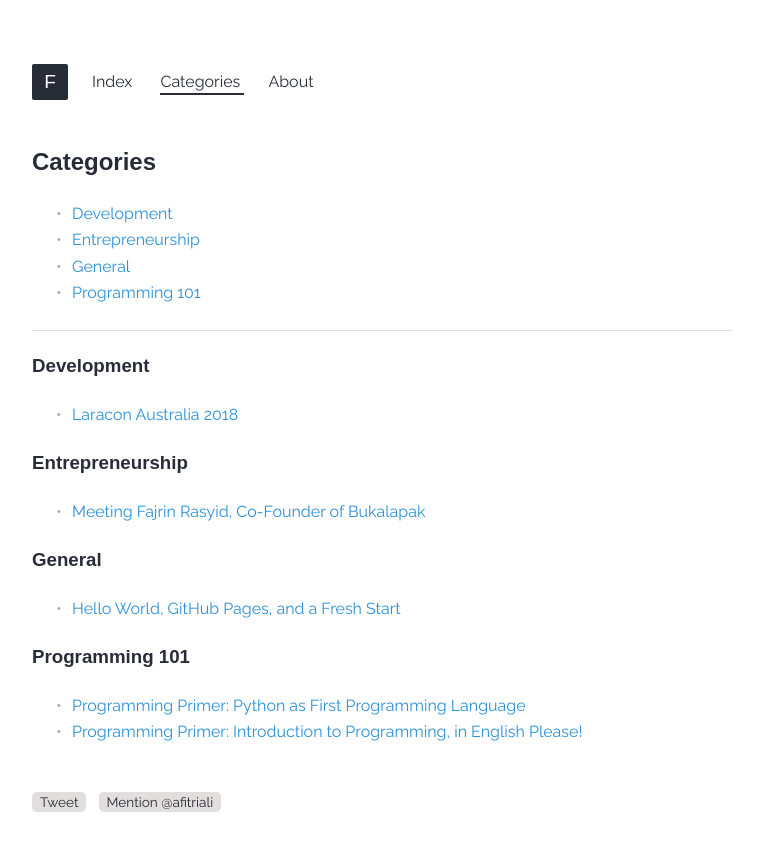
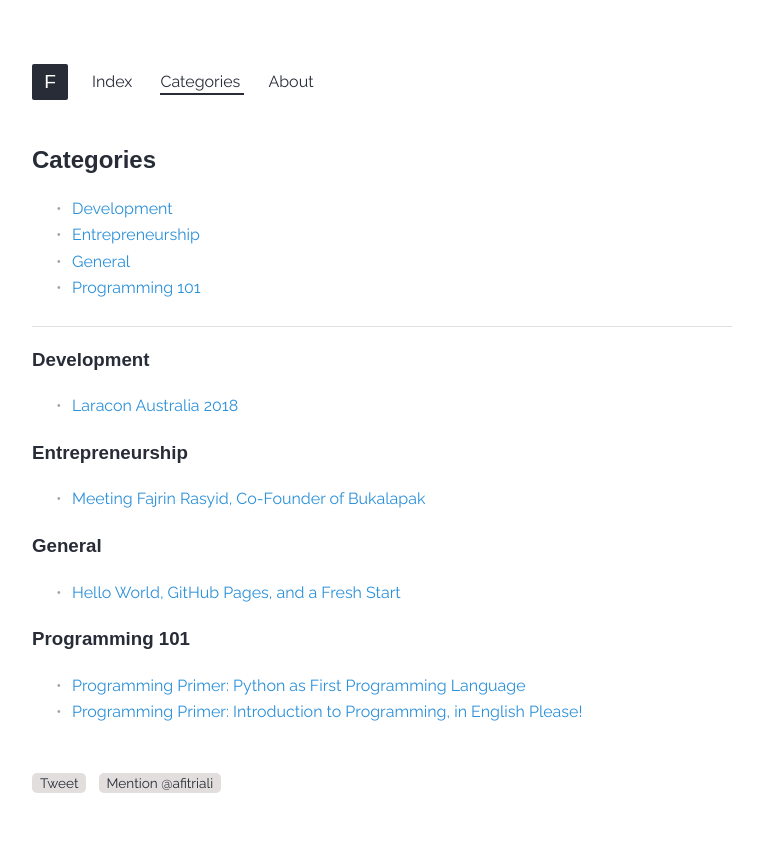
Before and after one commit to xfltrt/xfltrt.github.io, a Jekyll site: the page built from categories.html, in a window 1280 px wide. Shown: the top 851 px of the page, without its empty margins (258-1021 px from the left). Built offline with Jekyll 4.4.1, drawn with Linux system fonts in a browser that asks for light colours; some web fonts are replaced; comment, search, counter and statistics services are not loaded.

Commit message:
Update main.scss

```diff
--- a/_sass/main.scss
+++ b/_sass/main.scss
@@ -42,7 +42,7 @@
 h6 {
   color: var(--colour-dark);
   font-family: var(--font-secondary);
-  line-height: 1.2em;
+  line-height: 1.65em;
   margin: 0;
   padding: 0;
 }
@@ -51,6 +51,16 @@
 ul,
 li {
   line-height: 1.65rem;
+}
+
+p::first-line,
+h1::first-line,
+h2::first-line,
+h3::first-line,
+h4::first-line,
+h5::first-line,
+h6::first-line {
+  line-height: 100%;
 }
 
 h3,
```
